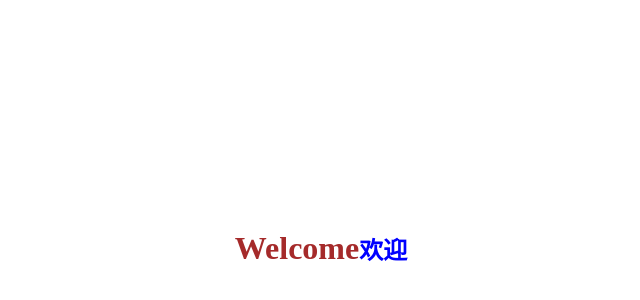
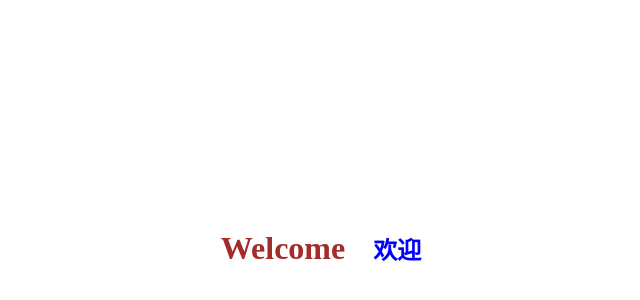
Before and after one commit to swcool/ichainai, a plain HTML site: page index.html in a window 1280 px wide. Shown: the part 152-452 px from the top of the page, without its empty margins (319-959 px from the left). Drawn offline with Linux system fonts and the light colour scheme.

Commit message:
Update index.html

```diff
--- a/index.html
+++ b/index.html
@@ -21,7 +21,7 @@
 </style>
 </head>
 <body>
-  <h1> Welcome </h1>
-  <h2> 欢迎 </h2>
+  <h1> Welcome &nbsp;</h1>
+  <h2>&nbsp; 欢迎 </h2>
 </body>
 </html>
```
